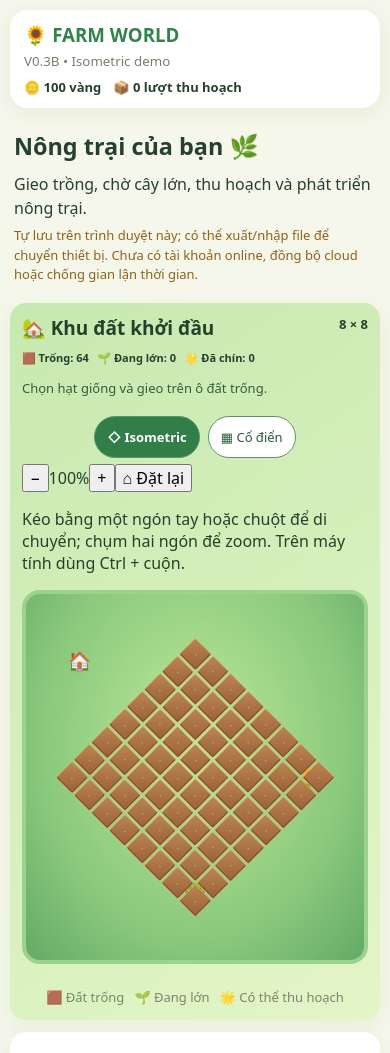
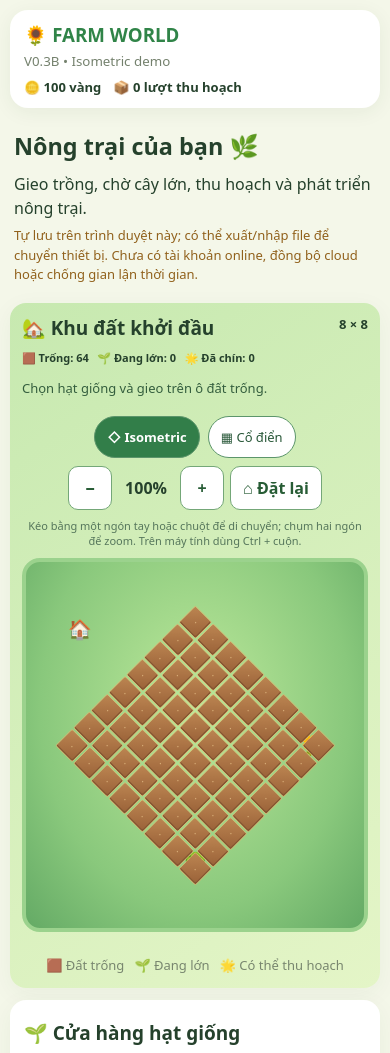
Before and after one commit to tradoanson/farm-world, a Next.js app: page / in a window 390 px wide. Shown: the top 1053 px of the page. Built offline with nearby package versions, Linux system fonts and the light colour scheme.

Commit message:
V0.3B camera and mobile touch styles

```diff
--- a/app/style.css
+++ b/app/style.css
@@ -92,3 +92,19 @@ button{font:inherit}
  .view-switch button{font-size:13px;padding:9px 12px}
 }
 @media(max-width:360px){.farm-scene.scene-iso{padding:10% 5%}.farm-scene.scene-iso .tiles{transform:rotate(45deg) scale(.68)}}
+
+/* V0.3B: camera interaction, lightweight decorative scenery */
+.camera-toolbar{display:flex;align-items:center;justify-content:center;gap:8px;margin:8px 0;flex-wrap:wrap}
+.camera-toolbar button{min-width:44px;min-height:44px;padding:8px 12px;background:#fff;border:1px solid #74a778;border-radius:10px;color:#275c35;cursor:pointer;font-weight:700}
+.camera-toolbar button:disabled{opacity:.45;cursor:not-allowed}
+.camera-toolbar button:focus-visible{outline:3px solid #225f9c}
+.camera-toolbar output{min-width:56px;text-align:center;font-weight:700;font-variant-numeric:tabular-nums}
+.camera-hint{text-align:center;font-size:12px;color:#55765b;margin:6px 0 10px}
+.camera-layer{position:relative;transform-origin:center;will-change:transform}
+.scene-iso{touch-action:none;cursor:grab;user-select:none;-webkit-user-select:none}
+.scene-iso:active{cursor:grabbing}
+.scene-classic .camera-layer{transform:none!important}
+.scene-iso .camera-layer{padding:0;min-width:0}
+.scene-iso .farm-decor{z-index:0}
+.scene-iso .tile{touch-action:none}
+@media(max-width:800px){.camera-hint{font-size:11px}.camera-toolbar{gap:6px}}
```
